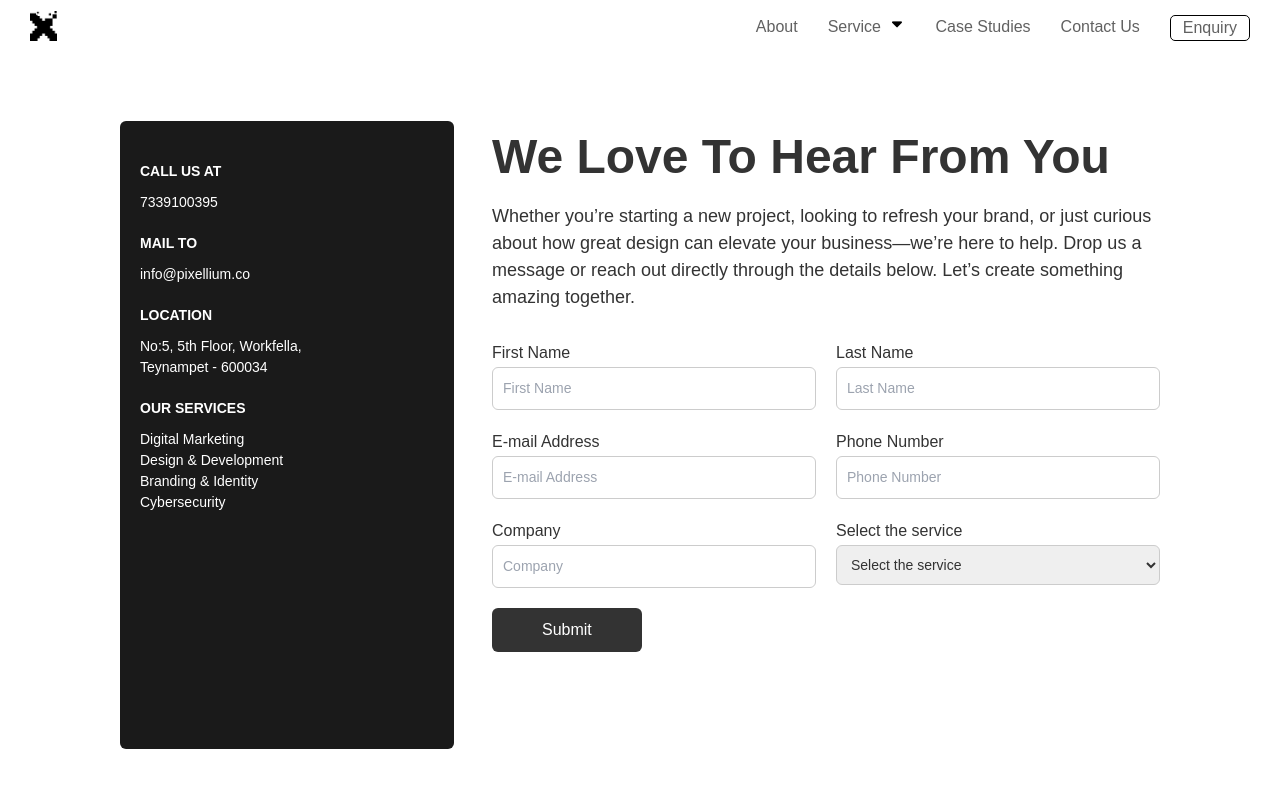
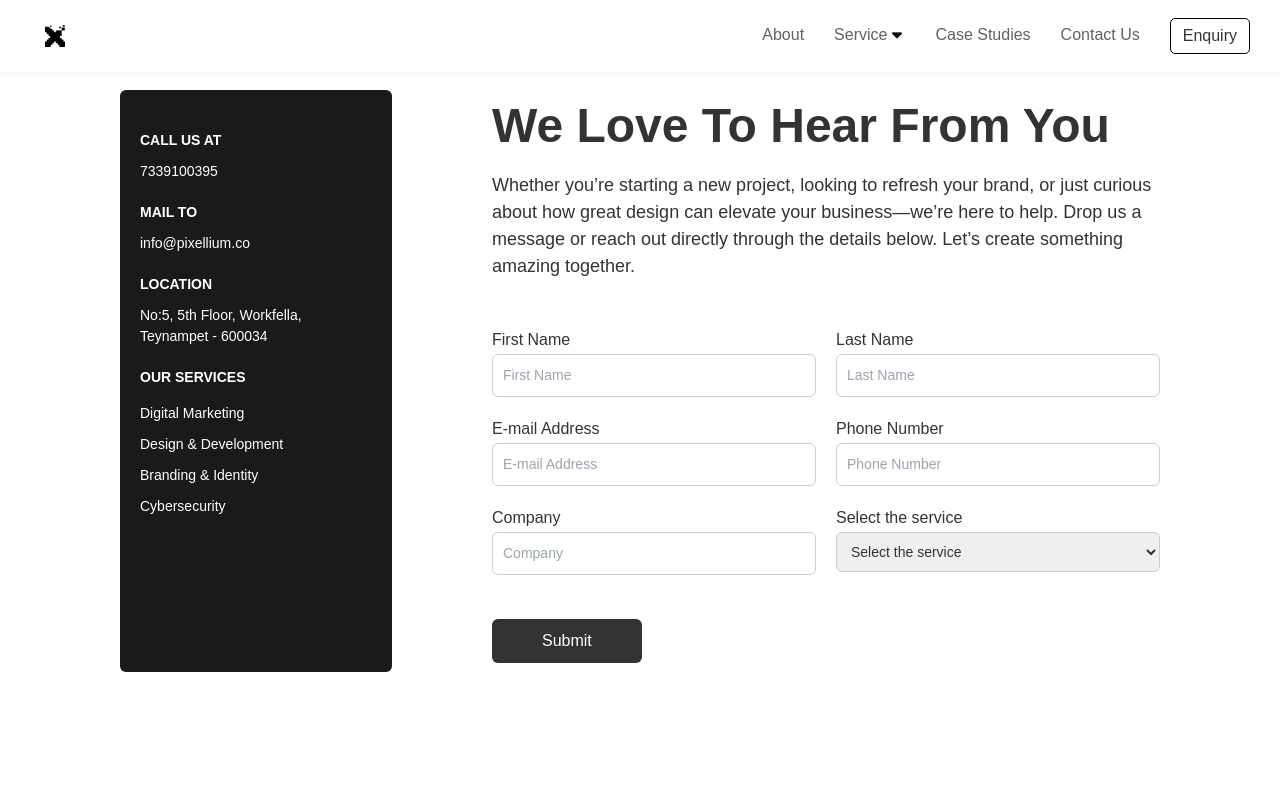
Before and after one commit to vignesh3002-cr/pixillium, a React (Vite) app: page / in a window 1280 px wide. Shown: the top 788 px of the page. Built offline with nearby package versions, Linux system fonts and the light colour scheme.

Commit message:
frontend features where updated

```diff
--- a/src/App.css
+++ b/src/App.css
@@ -690,30 +690,43 @@ body {
   justify-content: space-between;
   align-items: center;
   max-width: 1400px;
+  position: fixed;
+  z-index: 999;
+  top: 0;
+  left: 0;
+  width: 100%;
+  box-shadow: 0 2px 5px rgba(0, 0, 0, 0.05);
 }
 
 .logo {
-  height: 30px;
+  height: 22.153921127319336px;
+  width: 20px;
 }
-
+.cm-logo {
+  padding: 15px;
+}
 .nav-links {
   list-style: none;
   display: flex;
   gap: 30px;
   cursor: pointer;
 }
-
+.service-wrapper{
+  position: relative;
+  display: inline-block;
+}
 .enquiry-btn {
-  padding: 0px 12px;
+  padding: 5px 12px;
   border: 1px solid black;
   background:white;
   cursor: pointer;
   border-radius: 5px;
+  margin-left: 30px;
 }
 
 /* Main Contact Section */
 .contact-section {
-  padding: 40px 20px;
+  padding: 10px 20px;
   background: white;
 }
 
@@ -725,6 +738,7 @@ body {
   margin: auto;
   background: white;
   padding: 30px;
+  margin-top: 50px;
 }
 
 /* Sidebar */
@@ -733,7 +747,8 @@ body {
   color: white;
   padding: 20px;
   border-radius: 6px;
-  height: 628px;
+  height: 582px;
+  max-width: 272px;
 }
 
 .contact-sidebar h4 {
@@ -768,6 +783,7 @@ body {
 
 form {
   width: 100%;
+  margin-top: 48px;
 }
 
 .form-grid {
@@ -793,6 +809,7 @@ input,select {
   border: none;
   border-radius: 6px;
   cursor: pointer;
+  margin-top: 24px;
 }
 .selectarrow{
   background-color:white;
@@ -810,8 +827,11 @@ input:hover{
 select:hover{
   border: black 2px solid;
 }
-li:hover{
+.nav-links li:hover{
   color: #1a1a1a;
+}
+.contact-sidebar li {
+  padding: 5px 0px;
 }
 @media (min-width:830px) and (max-width:1260px){
  .contact-form h2{
@@ -829,22 +849,29 @@ li:hover{
 
 .service_container{
   max-width:1260px ;
-
 }
 .service_content{
   position: absolute;
-  top: 40px;
+  top: 50px;
   left: 0;
   background-color: #FFFFFF;
   color:rgba(57, 57, 57, 0.6);
   padding: 30px;
-  max-width: 1400px;
+  width: 1400px;
   box-shadow: 0 4px 8px rgba(0,0,0,0.1);
   z-index: 100;
   border-radius: 8px;
-  display: grid;
-  grid-template-columns: 2fr 1fr;
-  gap: 30px;
+
+}
+.service_content1{
+  display: none;
+}
+.service_domains{
+  display: flex;
+  flex-direction: column(1fr 1fr);
+  row-gap: 20px;
+  column-gap: 30px;
+  align-items: center;
 }
 }
 @media(min-width:1261px) and (max-width:1920px){
@@ -854,9 +881,12 @@ li:hover{
   .selectarrow:hover .contact-section{
   position: relative;
 }
+.service_container{
+  max-width:1920px ;
+}
 .service_content{
   position: absolute;
-  top: 40px;
+  top: 50px;
   left: 0;
   background-color: #f5f5f5;
   color:rgba(57, 57, 57, 0.6);
@@ -868,6 +898,7 @@ li:hover{
   grid-template-columns: repeat(2,1fr);
   gap: 30px;
   cursor: pointer;
+  z-index: 100;
 }
 .service_domains{
   display: flex;
@@ -876,11 +907,20 @@ li:hover{
   column-gap: 30px;
 
 }
+
 }
 @media (min-width:0px) and (max-width:830px){
   .nav-links li {
     display: none;
   }
+  .mobile-drop{
+    position: relative;
+  }
+  .drop-cancel{
+    padding: 9px;
+    cursor: pointer;
+  }
+
   .contact-wrapper {
     grid-template-columns: 1fr;
   }
@@ -901,8 +941,8 @@ li:hover{
     font-size: 14px;
 }
 .tabler_menu{
-  width: 32px;
-  height: 32px;
+  width: 14px;
+  height: 14px;
 }
 .mobile_menu::after .contact-section{
   position: relative;
@@ -935,7 +975,12 @@ li:hover{
     height: 516px;
     text-align: center;
 }
-
+.enquiry-btn{
+  display: none;
+}
+.arrow-icon img{
+  display: none;
+}
 }
 .service_content1{
   padding: 10px 10px;
@@ -951,7 +996,7 @@ li:hover{
 
 .service_content{
   max-width:1700px;
-  padding:20px 82px;
+  padding:30px 82px;
 }
 .service_content1 h2{
   max-width: 360px;
@@ -983,12 +1028,14 @@ font-size: 16px;
   margin-top: 5px;
   color: #393939CC;
 }
-.enquiry-btn:hover{
+button:hover{
   background-color: #1a1a1a;
   color: white;
 }
 .tabler_menu_cancel{
   cursor: pointer;
+  width: 14px;
+  height: 14px;
 }
 .fade-in{
   opacity: 1;
@@ -1002,9 +1049,22 @@ font-size: 16px;
 .arrow-icon {
   display: inline-block;
   transition: transform 0.3s ease;
-  margin-left: 4px;
+  margin-left:-28px;
+  margin-top: 9px;
+
 }
 
 .rotate-up {
   transform: rotate(180deg);
+  margin-bottom: 12px;
+  transition: transform 0.5s ease;
 }
+button{
+  transition:color 0.5s ease;
+}
+nav{
+  display: flex;
+}
+
+
+/* <li><button class="enquiry-btn">Enquiry</button></li> */
--- a/src/components/Contacts.jsx
+++ b/src/components/Contacts.jsx
@@ -18,20 +18,59 @@ function Contacts(){
   return(
     <>
   <header class="navbar">
-    <img src="../Group.png" alt="Logo" class="logo" />
+    <div class="cm-logo">
+      <img src="../Group.png" alt="Logo" class="logo" />
+    </div>
     <nav>
       <ul class="nav-links">
         <li>About</li>
-        <li onMouseEnter={()=>setService(true)} onMouseLeave={()=>setService(false)} style={{color:isService?"black":"rgba(57, 57, 57, 0.8)"}}>
-           Service <span className={`arrow-icon ${isService? 'rotate-up' : ''}`}><img src="../dw_arrow.png"/></span>
+        <div onMouseEnter={()=>setService(true)} onMouseLeave={()=>setService(false)}>
+          <li style={{color:isService?"black":"rgba(57, 57, 57, 0.8)"}}>
+             Service
           </li>
+
+  {isService && (
+    <div className="service_container" onMouseEnter={()=>setService(true)} onMouseLeave={()=>setService(false)}>
+      <div className="service_content">
+        <div className="service_content1" >
+          <h2 style={{color:"black"}} className={`text-fade ${isfade?'fade-out':'fade-in'}`}>{text}</h2>
+          <img src=""/>
+        </div>
+        <div className="service_domains">
+          <div className="service_content2 services">
+            <div className="s1 domain" onMouseEnter={()=>onHoverService("We deliver seamless digital experiences")} onMouseLeave={onMouseRemove}>
+              <h5>Design & Development</h5>
+              <p>Building modern websites & platforms with clean code & seamless integration</p>
+            </div>
+            <div style={{marginTop:"40px"}} className="s2 domain" onMouseEnter={()=>onHoverService("We craft story & emotion  that customers connect")} onMouseLeave={onMouseRemove}>
+              <h5>Branding</h5>
+              <p>Creating lasting brand identities and impactful designs</p>
+            </div>
+          </div>
+          <div className="service_content3 services">
+            <div className="s3 domain" onMouseEnter={()=>onHoverService("Marketing That Moves Your Brand Forward")} onMouseLeave={onMouseRemove}>
+              <h5>Digital Marketing</h5>
+              <p>Our stratergic approach makes your brand reach audience</p>
+            </div>
+            <div style={{marginTop:"40px"}} className="s4 domain" onMouseEnter={()=>onHoverService("end-to-end cybersecurity solutions")} onMouseLeave={onMouseRemove}>
+              <h5>Cyber Security</h5>
+              <p>Ensuring that your digital presence is safe, secure, and protected</p>
+            </div>
+          </div>
+          </div>
+      </div>
+    </div>
+  )}
+        </div>
+        <span className={`arrow-icon ${isService? 'rotate-up' : ''}`}><img src="../dw_arrow.png"></img></span>
         <li>Case Studies</li>
         <li>Contact Us</li>
-        <li><button class="enquiry-btn">Enquiry</button></li>
       </ul>
+      <div>
+        <button class="enquiry-btn">Enquiry</button>
+        {ismobile_menu? (<div className="drop-cancel" onClick={()=>setMobileMenu(false)}><img src="../cancel.png" className="tabler_menu_cancel" /></div>):(<div className="drop-cancel" onClick={()=>setMobileMenu(true)}><img src="../tabler_menu.png" className="tabler_menu"  /></div>) }
+      </div>
     </nav>
-    {ismobile_menu? (<img src="../cancel.png" className="tabler_menu_cancel" onClick={()=>setMobileMenu(false)} />):(<img src="../tabler_menu.png" className="tabler_menu" onClick={()=>setMobileMenu(true)} />) }
-
   </header>
 
   <main class="contact-section">
@@ -100,7 +139,7 @@ function Contacts(){
     </div>
   </main>
 
-  {isService && (
+  {/*isService && (
     <div className="service_container" onMouseEnter={()=>setService(true)} onMouseLeave={()=>setService(false)}>
       <div className="service_content">
         <div className="service_content1" >
@@ -131,7 +170,7 @@ function Contacts(){
           </div>
       </div>
     </div>
-  )}
+  )*/}
   {ismobile_menu && (
     <div className="mobile_Container" onMouseLeave={()=>setMobileMenu(false)}>
       <div className="mobile_menu">
```
